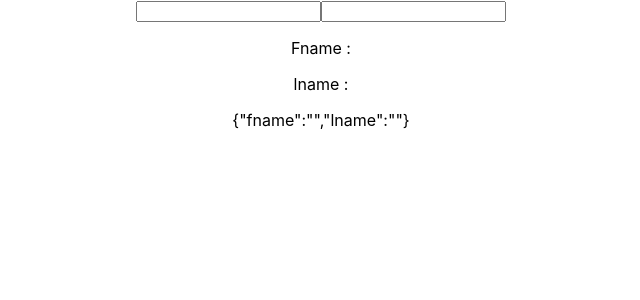
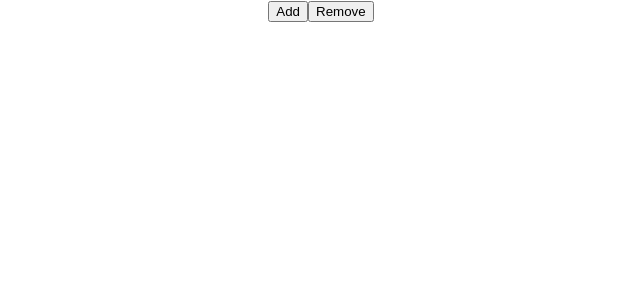
Before and after one commit to sanceth/React-Tutorial, a React (Create React App) app: page / in a window 1280 px wide. Shown: the top 300 px of the page, without its empty margins (319-959 px from the left). Built offline with nearby package versions, Linux system fonts and the light colour scheme.

Commit message:
useState hook with array

```diff
--- a/src/App.js
+++ b/src/App.js
@@ -30,6 +30,7 @@ import {UserProvider} from './Context/context'
 import HooksCounter from './Hooks/HooksCounter';
 import PrevStateHook from './Hooks/PrevStateHook';
 import StateHookObj from './Hooks/StateHookObj';
+import StateHookArr from './Hooks/StateHookArr';
 
 function App() {
   return (
@@ -72,7 +73,8 @@ function App() {
       </UserProvider> */}
       {/* <HooksCounter/> */}
       {/* <PrevStateHook/> */}
-      <StateHookObj />
+      {/* <StateHookObj /> */}
+      <StateHookArr/>
     </div>
   );
 }
--- /dev/null
+++ b/src/Hooks/StateHookArr.js
@@ -0,0 +1,27 @@
+import React ,{useState} from 'react'
+
+function StateHookArr() {
+    const [arr , setArr] = useState([])
+
+   const addItem = () =>{
+        setArr([...arr , arr.length+ 1])
+    }
+
+    const removeItem = () =>{
+        setArr([...arr , arr.length - 1])
+    }
+    return (
+        <div>
+            <button onClick={addItem}>Add</button>
+            <button onClick={removeItem}>Remove</button>
+
+            {
+                arr.map(item => <ul>
+                    <li>{item}</li>
+                </ul>)
+            }
+        </div>
+    )
+}
+
+export default StateHookArr
```
